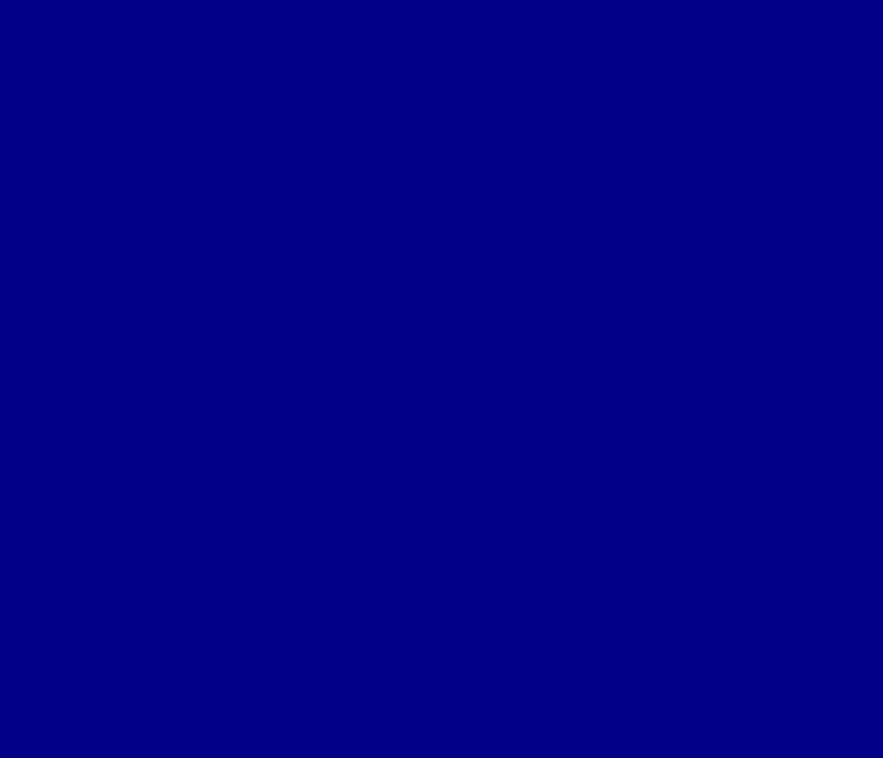
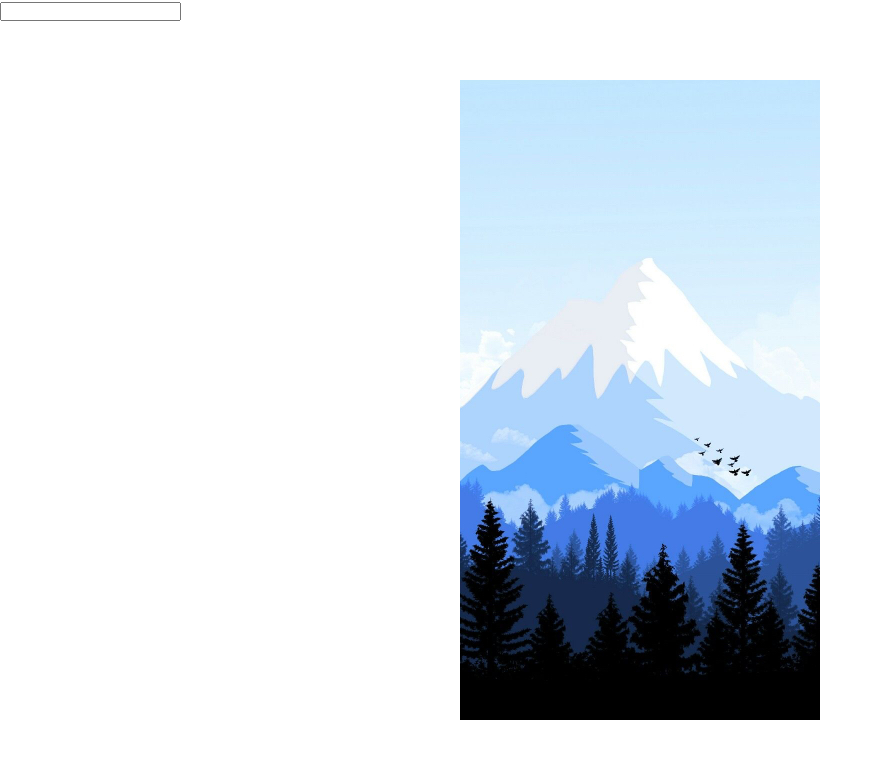
Before and after one commit to moki929/weather-app, a React (Create React App) app: page / in a window 1280 px wide. Shown: the top 758 px of the page, without its empty margins (0-883 px from the left). Built offline with nearby package versions, Linux system fonts and the light colour scheme.

Commit message:
got images working made a searchbox now need to position the searchbox over the image

```diff
--- a/src/App.css
+++ b/src/App.css
@@ -1,17 +1,15 @@
+
 * {
   margin: 0;
   padding: 0;
   box-sizing: border-box;
 }
 
-body{
-  /*background : url("./images/cold.jpg") no-repeat center center fixed ;*/
-
-  background-color: darkblue;
+.app{
+  background: url('./images/cold.jpg') no-repeat center center fixed;
+  min-height: 100vh;
+  transition: background-color 0.5s ease;
 }
-
-.app {
-  background-image: url('./assets/cold-bg.jpg');
-  background-size: cover;
-  background-position: bottom;
+.warm{
+  background: url('./images/warm.jpg') no-repeat center center fixed;
 }
--- a/src/App.js
+++ b/src/App.js
@@ -8,8 +8,12 @@ const API = {
 
 function App() {
   return (
-    <div className="App">
-
+    <div className="app">
+     <main>
+     <div className="search-box">
+     <input type ="searchbox"/>
+     </div>
+     </main>
     </div>
   );
 }
```
Also changed, not shown: src/index.css (line endings or trailing spaces).
